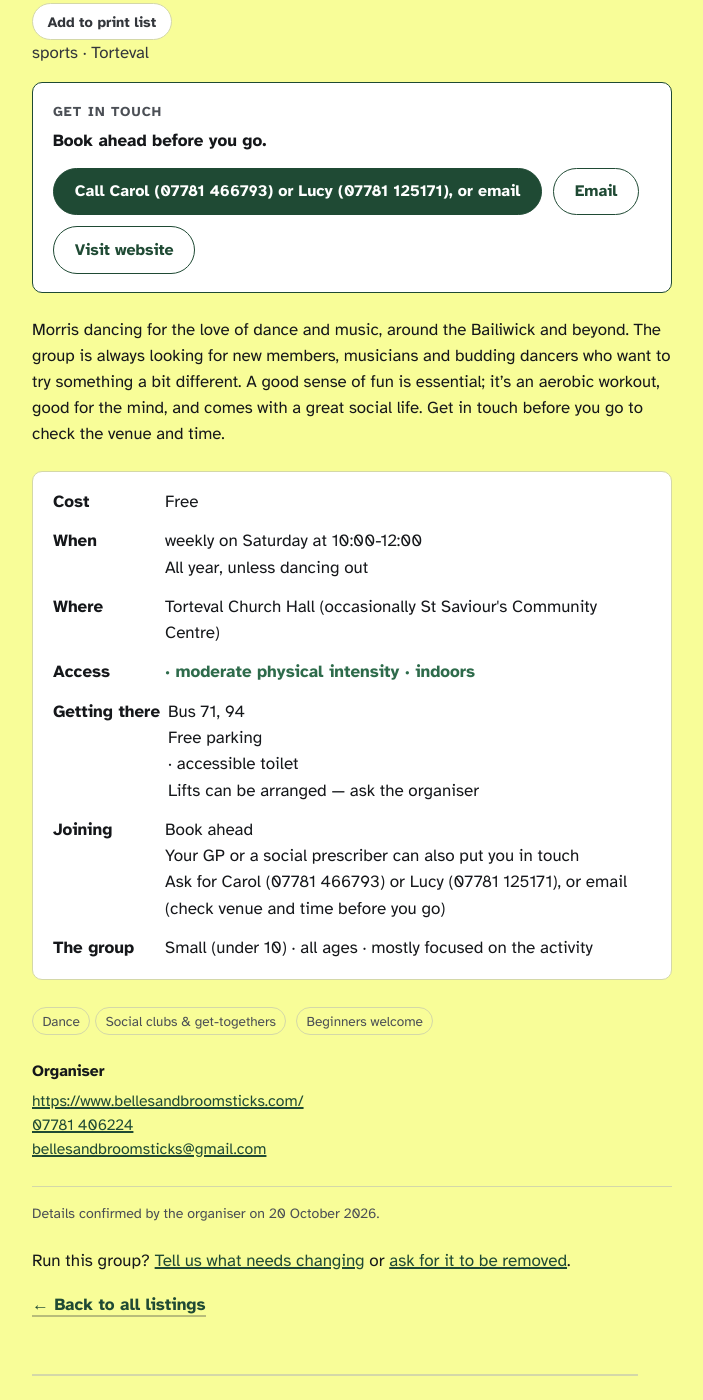
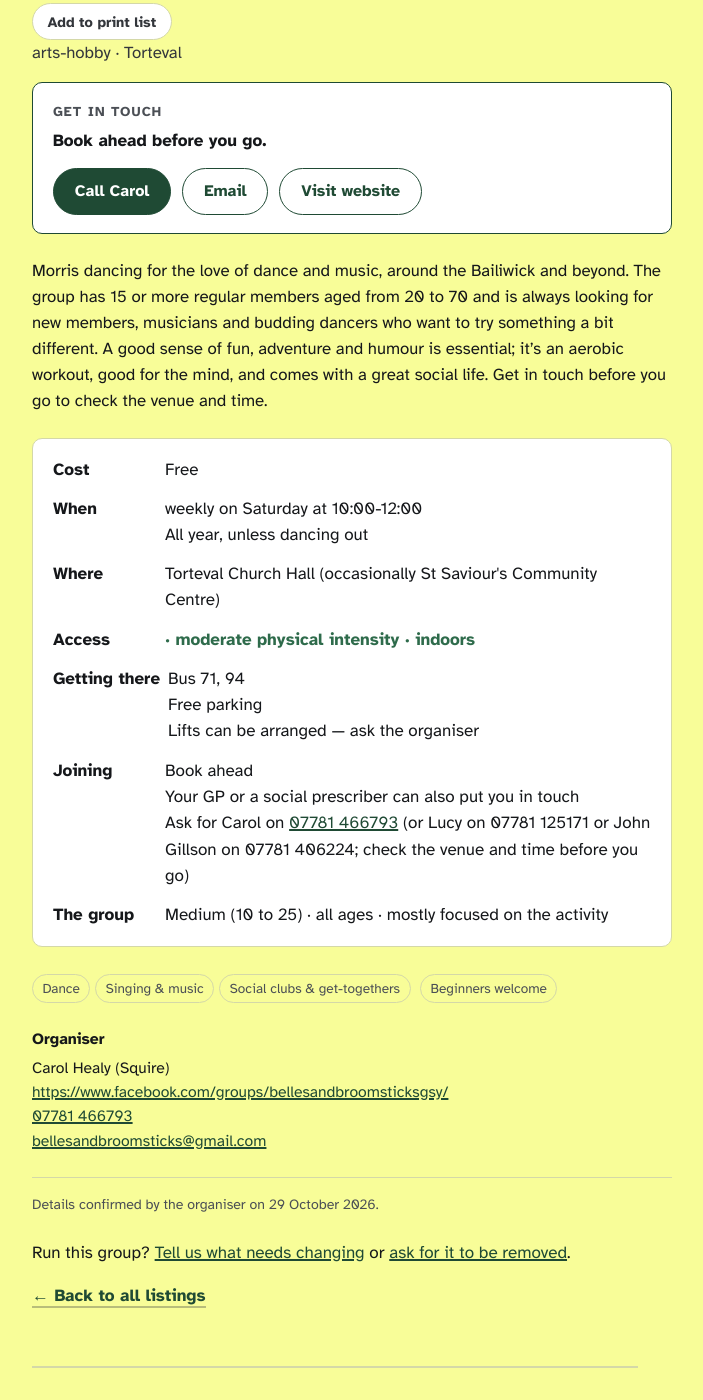
Before and after one commit to active-seniors/active-seniors.github.io, a Jekyll site: the page built from _listings/belles-broomsticks-guernsey-morris.md, in a window 1280 px wide and 1400 px high, scrolled down 556 px. Shown: the whole window, without its empty margins (82-785 px from the left). Built offline with Jekyll 4.4.1, drawn with Linux system fonts in a browser that asks for light colours.

Commit message:
Belles & Broomsticks: organiser's corrections (29 Oct)
Co-Authored-By: Claude Opus 5.5 <noreply@anthropic.com>
Claude-Session: https://claude.ai/code/session_01AumRmWkicfMX1Y7C5fLeSN

```diff
--- a/_listings/belles-broomsticks-guernsey-morris.md
+++ b/_listings/belles-broomsticks-guernsey-morris.md
@@ -3,9 +3,10 @@ id: belles-broomsticks-guernsey-morris
 title: Belles & Broomsticks Guernsey Morris
 status: active
 source: discovered
-category: sports
+category: arts-hobby
 tags:
 - dance
+- singing-music
 - social-clubs
 location:
   venue: Torteval Church Hall (occasionally St Saviour's Community Centre)
@@ -24,24 +25,26 @@ accessibility:
 suitable_for:
 - beginners-welcome
 organiser:
-  contact_phone: 07781 406224
+  name: Carol Healy (Squire)
+  contact_phone: 07781 466793
   contact_email: bellesandbroomsticks@gmail.com
-  website: https://www.bellesandbroomsticks.com/
+  website: https://www.facebook.com/groups/bellesandbroomsticksgsy/
 joining:
   how: book-ahead
   accepts_referrals: true
   first_contact:
-    name: Carol (07781 466793) or Lucy (07781 125171), or email
-    best_time: check venue and time before you go
+    name: Carol
+    phone: 07781 466793
+    best_time: or Lucy on 07781 125171 or John Gillson on 07781 406224; check the
+      venue and time before you go
 getting_there:
   bus_routes:
   - '71'
   - '94'
   parking: free
-  accessible_toilet: true
   lifts_offered: true
 group:
-  typical_size: small
+  typical_size: medium
   who_comes: mixed-ages
   style: activity-focused
 verification:
@@ -49,7 +52,7 @@ verification:
   verified_date: ''
   review_due: ''
   last_pr: ''
-  confirmed_by_organiser: '2026-10-20'
+  confirmed_by_organiser: '2026-10-29'
   confirmed_via: email
 discovery:
   source_url: https://directory.healthconnections.gg/listing/e6d6b960-57c9-4031-95df-76745c7eea7d
@@ -62,6 +65,11 @@ discovery:
   - 'Organiser reply 2026-10-20 (email): practices Saturdays 10:00-12:00 at Torteval
     Church Hall (Monday St Martin session no longer listed); contact Carol or Lucy
     first; buses 71 and 94; about 8 regulars aged 20-70.'
+  - 'Organiser reply 2026-10-29 (email, Carol Healy): organiser Carol 07781 466793;
+    add John Gillson 07781 406224; website now Facebook group; category dance and
+    music; halls have toilets but not accessible ones; lifts occasionally; 15+ regular
+    members aged 20-70. Original reply marked changes in red, which did not survive
+    copying; changes inferred by comparing with the listing.'
 ---
 
-Morris dancing for the love of dance and music, around the Bailiwick and beyond. The group is always looking for new members, musicians and budding dancers who want to try something a bit different. A good sense of fun is essential; it's an aerobic workout, good for the mind, and comes with a great social life. Get in touch before you go to check the venue and time.
+Morris dancing for the love of dance and music, around the Bailiwick and beyond. The group has 15 or more regular members aged from 20 to 70 and is always looking for new members, musicians and budding dancers who want to try something a bit different. A good sense of fun, adventure and humour is essential; it's an aerobic workout, good for the mind, and comes with a great social life. Get in touch before you go to check the venue and time.
```
